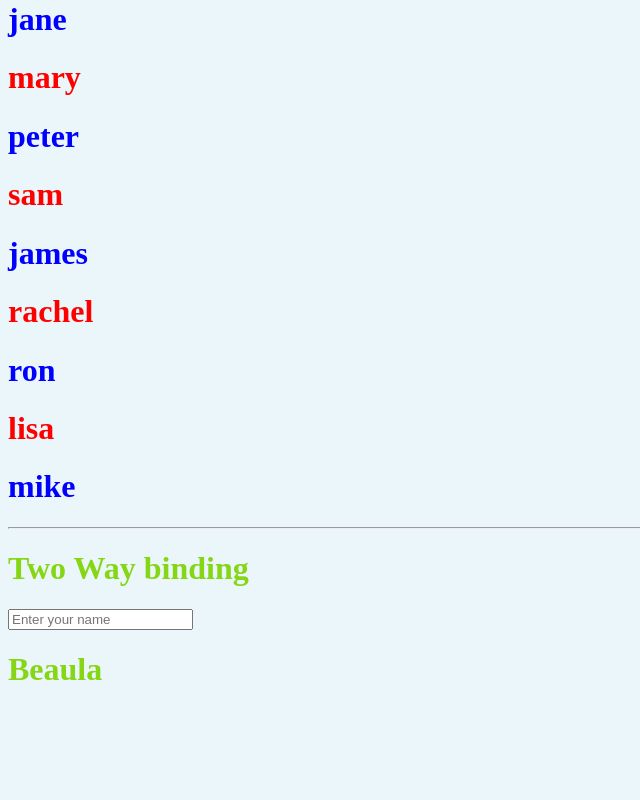
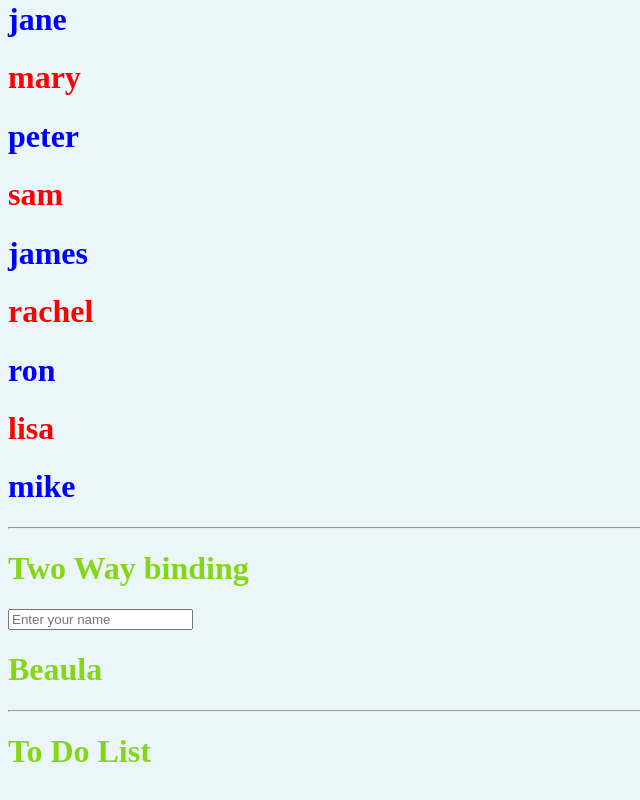
Before and after one commit to BeaulaEkka/angular-firstapp, an Angular app: page / in a window 1280 px wide. Shown: the part 5761-6561 px from the top of the page, without its empty margins (0-640 px from the left). Built offline with nearby package versions, Linux system fonts and the light colour scheme.

Commit message:
feat: add heading for To Do List in app component

```diff
--- a/src/app/app.component.html
+++ b/src/app/app.component.html
@@ -234,4 +234,6 @@
 
 <!-- <h1>{{nameBinding}}</h1> -->
 <h1>{{nameBinding}}</h1>
+<hr>
+<h1>To Do List</h1>
 <br><br><br><br><br><br><br>
```
